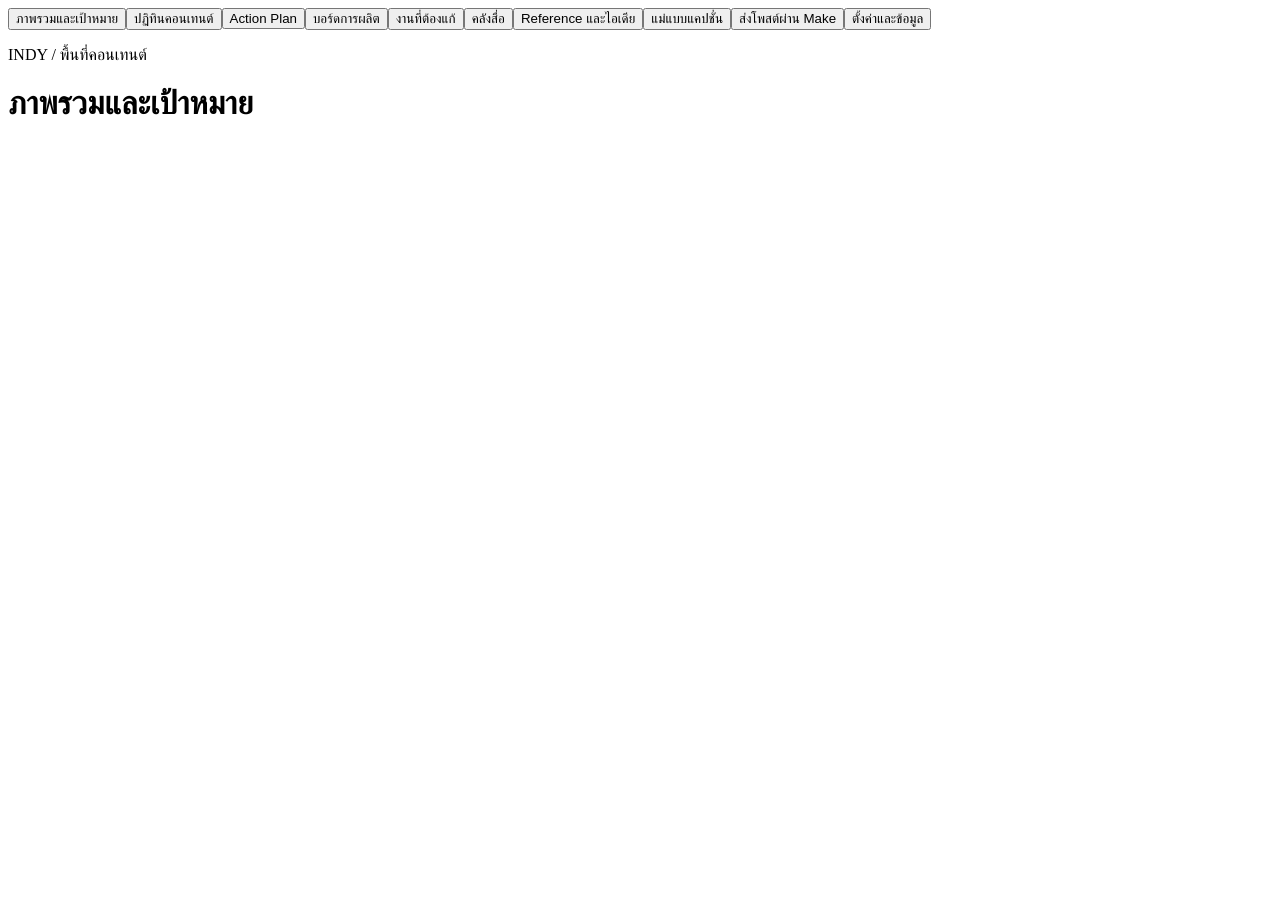
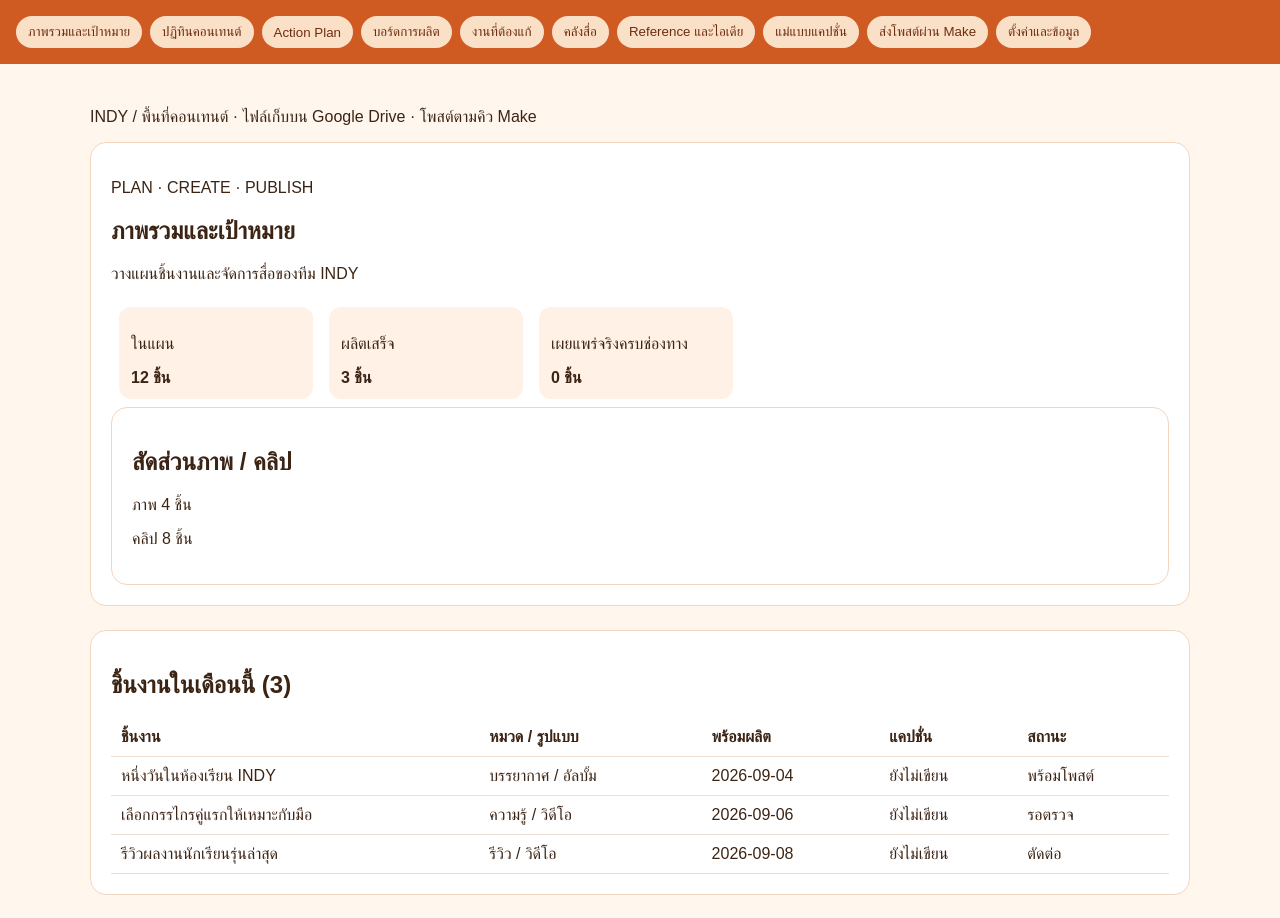
Before and after one commit to jeeranakraisomsuk-hue/content-agent, a Next.js app in the folder apps/indy-content-studio/: page / in a window 1280 px wide. Shown: the top 918 px of the page. Before the commit the page ends 800 px from the top, so only its background shows below. Built offline with nearby package versions, Linux system fonts and the light colour scheme.

Commit message:
feat: assemble INDY dashboard preview

```diff
--- /dev/null
+++ b/apps/indy-content-studio/app/globals.css
@@ -0,0 +1,11 @@
+:root { color: #3c2415; background: #fff7ed; font-family: Arial, sans-serif; }
+body { margin: 0; }
+nav { background: #cf5a22; display: flex; flex-wrap: wrap; gap: 8px; padding: 16px; }
+nav button { border: 0; border-radius: 999px; background: #fbe0c8; color: #6d2d0e; padding: 8px 12px; }
+main { max-width: 1100px; margin: auto; padding: 28px; }
+.dashboard-preview { display: grid; gap: 24px; }
+section { background: white; border: 1px solid #f3d6c0; border-radius: 16px; padding: 20px; }
+article { display: inline-block; min-width: 170px; margin: 8px; padding: 12px; border-radius: 12px; background: #fff1e5; }
+table { width: 100%; border-collapse: collapse; }
+th, td { border-bottom: 1px solid #f0ded0; padding: 10px; text-align: left; }
+button:disabled { opacity: .5; }
--- a/apps/indy-content-studio/app/layout.tsx
+++ b/apps/indy-content-studio/app/layout.tsx
@@ -1,5 +1,6 @@
 import type { Metadata } from "next";
 import type { ReactNode } from "react";
+import "./globals.css";
 
 export const metadata: Metadata = {
   title: "INDY Content Studio",
--- a/apps/indy-content-studio/app/page.tsx
+++ b/apps/indy-content-studio/app/page.tsx
@@ -1,11 +1,12 @@
 import { AppShell } from "./AppShell";
+import { DashboardPreview } from "../features/dashboard/components/DashboardPreview";
 
 export default function HomePage() {
   return (
     <AppShell>
       <main>
-        <p>INDY / พื้นที่คอนเทนต์</p>
-        <h1>ภาพรวมและเป้าหมาย</h1>
+        <p>INDY / พื้นที่คอนเทนต์ · ไฟล์เก็บบน Google Drive · โพสต์ตามคิว Make</p>
+        <DashboardPreview />
       </main>
     </AppShell>
   );
--- /dev/null
+++ b/apps/indy-content-studio/features/dashboard/components/DashboardPreview.tsx
@@ -0,0 +1,56 @@
+import { ContentEditor } from "../../content/components/ContentEditor";
+import { ContentTable } from "../../content/components/ContentTable";
+import { ProductionBoard } from "../../content/components/ProductionBoard";
+import { OverviewPage } from "./OverviewPage";
+
+const content = [
+  {
+    id: "classroom",
+    title: "หนึ่งวันในห้องเรียน INDY",
+    category: "บรรยากาศ",
+    format: "อัลบั้ม",
+    readyDate: "2026-09-04",
+    captionState: "ยังไม่เขียน",
+    status: "พร้อมโพสต์",
+  },
+  {
+    id: "scissors",
+    title: "เลือกกรรไกรคู่แรกให้เหมาะกับมือ",
+    category: "ความรู้",
+    format: "วิดีโอ",
+    readyDate: "2026-09-06",
+    captionState: "ยังไม่เขียน",
+    status: "รอตรวจ",
+  },
+  {
+    id: "student-work",
+    title: "รีวิวผลงานนักเรียนรุ่นล่าสุด",
+    category: "รีวิว",
+    format: "วิดีโอ",
+    readyDate: "2026-09-08",
+    captionState: "ยังไม่เขียน",
+    status: "ตัดต่อ",
+  },
+];
+
+export function DashboardPreview() {
+  return (
+    <div className="dashboard-preview">
+      <OverviewPage
+        overview={{
+          plannedCount: 12,
+          completedCount: 3,
+          publishedCount: 0,
+          totalCount: 12,
+          imageCount: 4,
+          videoCount: 8,
+        }}
+      />
+      <ContentTable items={content} />
+      <ProductionBoard
+        items={content.map(({ id, title, status }) => ({ id, title, status }))}
+      />
+      <ContentEditor assetState="missing" caption="" />
+    </div>
+  );
+}
```
Also changed, not shown: apps/indy-content-studio/tsconfig.json (+21 -4 lines), apps/indy-content-studio/next-env.d.ts (added), 1 other file (tests, documents, lock files or other folders).
